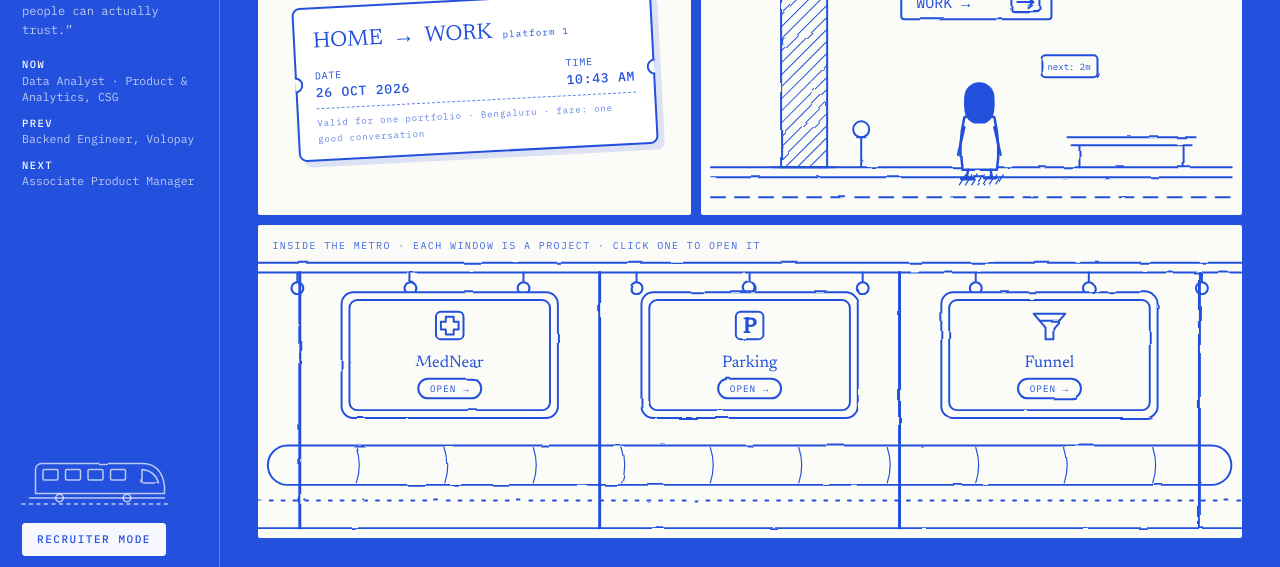
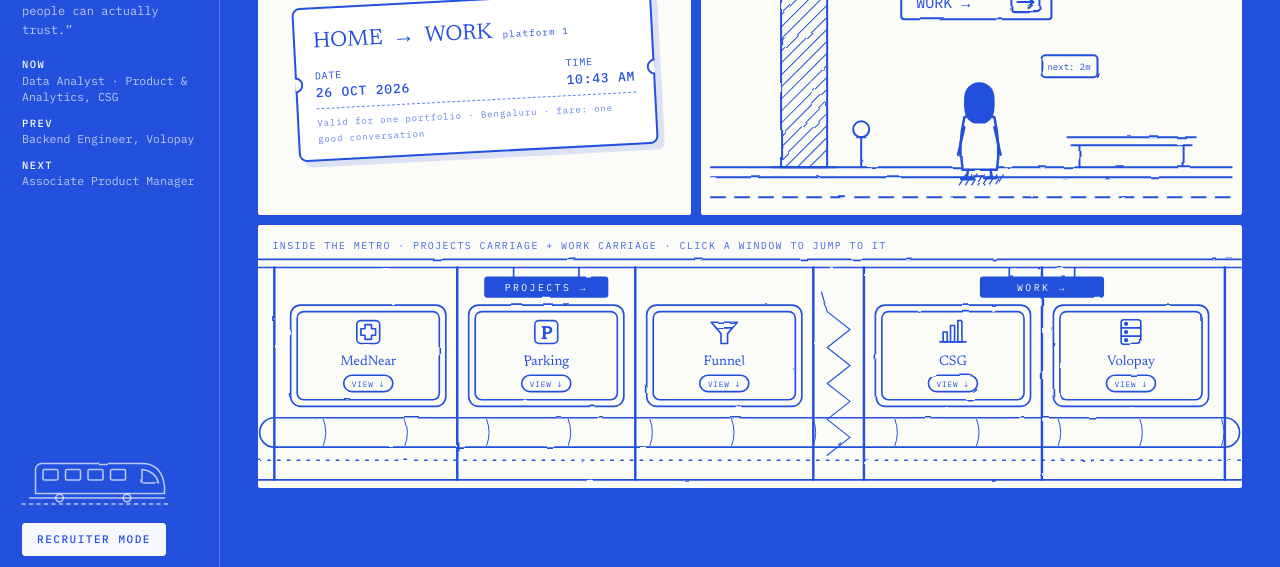
Before and after one commit to Akshita0R/Portfolio, a website: page site/index.html in a window 1280 px wide. Shown: the part 189-756 px from the top of the page. Drawn offline with Linux system fonts and the light colour scheme.

Commit message:
Train: Projects and Work carriages; windows scroll to and highlight their card

```diff
--- a/site/assets/app.js
+++ b/site/assets/app.js
@@ -60,9 +60,24 @@
     plat.classList.toggle("is-near", near);
   });
   plat.addEventListener("pointerleave", () => plat.classList.remove("is-chatting", "is-near", "has-dot"));
-  $('[data-art="train"]').insertAdjacentHTML("beforeend", Art.train(
-    projects.map((p) => ({ title: p.short || p.title, scene: p.scene, href: caseUrl(p) }))
-  ));
+  const win = (p) => ({ title: p.short || p.title, scene: p.scene, href: `#card-${p.id}` });
+  $('[data-art="train"]').insertAdjacentHTML("beforeend", Art.train([
+    { label: "PROJECTS", items: projects.map(win) },
+    { label: "WORK", items: roles.map(win) },
+  ]));
+  // A window click scrolls down to its card and highlights it.
+  $('[data-art="train"]').addEventListener("click", (e) => {
+    const a = e.target.closest("a[href^='#card-']");
+    if (!a) return;
+    e.preventDefault();
+    const card = document.getElementById(a.getAttribute("href").slice(1));
+    card.classList.add("is-in");
+    card.scrollIntoView({ behavior: matchMedia("(prefers-reduced-motion: reduce)").matches ? "auto" : "smooth", block: "center" });
+    card.classList.remove("is-flash");
+    void card.offsetWidth;
+    card.classList.add("is-flash");
+    track("section", "train-" + card.dataset.case);
+  });
 
   const ticket = $("[data-ticket]");
   $("[data-stamp]").innerHTML = `Validated<br>${today.slice(0, 6)}<br>${time}`;
@@ -137,7 +152,7 @@
   if (new URLSearchParams(location.search).get("mode") === "recruiter") setRecruiter(true, false);
 
   // Work cards
-  const card = (p) => `<a class="card reveal${p.wide ? " card--wide" : ""}" href="${caseUrl(p)}" data-case="${esc(p.id)}">
+  const card = (p) => `<a class="card reveal${p.wide ? " card--wide" : ""}" id="card-${esc(p.id)}" href="${caseUrl(p)}" data-case="${esc(p.id)}">
       <div class="card__art">${Art.scene(p.scene)}</div>
       <span class="card__more">View case study →</span>
       <div class="card__info" aria-hidden="true">${esc(p.intro.split(". ")[0])}.
--- a/site/assets/art.js
+++ b/site/assets/art.js
@@ -56,31 +56,45 @@ window.Art = (() => {
   };
 
   // Home panel: inside a metro coach. Each window is a project you can open.
-  const train = (windows) => {
-    const W = 1000, ww = 220, wh = 128, wy = 50, n = windows.length;
-    const gap = (W - n * ww) / (n + 1);
-    const xs = windows.map((_, i) => gap + i * (ww + gap));
-    const wins = windows.map((w, i) => {
-      const x = xs[i], cx = x + ww / 2;
-      return `<a href="${w.href}" class="art__link" aria-label="Open the ${w.title} case study">
-        <rect x="${x}" y="${wy}" width="${ww}" height="${wh}" rx="12" fill="var(--panel)" />
-        <rect x="${x + 8}" y="${wy + 8}" width="${ww - 16}" height="${wh - 16}" rx="8" />
-        <g transform="translate(${cx} ${wy + 34})">${icons[w.scene] || ""}</g>
-        <text x="${cx}" y="${wy + 76}" text-anchor="middle" font-size="17" fill="currentColor" stroke="none" font-family="Newsreader, Georgia, serif">${w.title}</text>
-        <rect x="${cx - 32}" y="${wy + 88}" width="64" height="20" rx="10" />
-        <text x="${cx}" y="${wy + 102}" text-anchor="middle" font-size="9.5" fill="currentColor" stroke="none" font-family="IBM Plex Mono, monospace" letter-spacing="1">OPEN →</text>
-      </a>`;
-    }).join("");
-    const poles = [gap / 2, ...xs.map((x) => x + ww + gap / 2)];
+  // `groups`: [{ label, items: [{ title, scene, href }] }], one carriage per group.
+  const train = (groups) => {
+    const ww = 190, wh = 124, wy = 76, gap = 28, edge = 40, gangway = 90;
+    let x = edge;
+    const parts = [], poles = [edge / 2];
+    groups.forEach((g, gi) => {
+      const start = x;
+      g.items.forEach((w, i) => {
+        const cx = x + ww / 2;
+        parts.push(`<a href="${w.href}" class="art__link" aria-label="Go to ${w.title}">
+          <rect x="${x}" y="${wy}" width="${ww}" height="${wh}" rx="12" fill="var(--panel)" />
+          <rect x="${x + 8}" y="${wy + 8}" width="${ww - 16}" height="${wh - 16}" rx="8" />
+          <g transform="translate(${cx} ${wy + 33})">${icons[w.scene] || ""}</g>
+          <text x="${cx}" y="${wy + 74}" text-anchor="middle" font-size="17" fill="currentColor" stroke="none" font-family="Newsreader, Georgia, serif">${w.title}</text>
+          <rect x="${cx - 30}" y="${wy + 86}" width="60" height="20" rx="10" />
+          <text x="${cx}" y="${wy + 100}" text-anchor="middle" font-size="9.5" fill="currentColor" stroke="none" font-family="IBM Plex Mono, monospace" letter-spacing="1">VIEW ↓</text>
+        </a>`);
+        x += ww;
+        if (i < g.items.length - 1) { poles.push(x + gap / 2); x += gap; }
+      });
+      const mid = (start + x) / 2, sw = 150;
+      parts.push(`<path d="M ${mid - 40} 30 v 12 M ${mid + 40} 30 v 12" /><rect x="${mid - sw / 2}" y="42" width="${sw}" height="24" rx="3" fill="currentColor" />
+        <text x="${mid}" y="59" text-anchor="middle" font-size="12" letter-spacing="3" fill="var(--panel)" stroke="none" font-family="IBM Plex Mono, monospace">${g.label} →</text>`);
+      if (gi < groups.length - 1) {
+        const gx = x + gangway / 2;
+        parts.push(`<path d="M ${x + 14} 30 V 290 M ${x + gangway - 14} 30 V 290" stroke-width="3" />
+          <path d="M ${x + 24} 60 ${lines(9, (k) => `L ${k % 2 ? gx + 14 : gx - 14} ${84 + k * 22}`)}" stroke-width="1.4" />`);
+        x += gangway;
+      } else poles.push(x + edge / 2);
+    });
+    const W = x + edge;
     return svg(`0 0 ${W} 300`, `
       <path d="M 0 20 H ${W} M 0 30 H ${W}" />
-      ${lines(9, (i) => `<path d="M ${40 + i * 115} 30 v 10 a 6 6 0 1 0 0.1 0" />`)}
-      ${poles.map((x) => `<path d="M ${x} 30 V 290" stroke-width="3" />`).join("")}
-      ${wins}
-      <path d="M 30 206 h 940 a 20 20 0 0 1 0 40 h -940 a 20 20 0 0 1 0 -40 Z" />
-      ${lines(10, (i) => `<path d="M ${100 + i * 90} 208 q 6 18 0 36" stroke-width="1.2" />`)}
-      <path d="M 0 290 H ${W}" /><path d="M 0 262 H ${W}" stroke-dasharray="3 9" />
-    `, "Inside a metro coach; each window is a project you can open");
+      ${poles.map((p) => `<path d="M ${p} 30 V 290" stroke-width="3" />`).join("")}
+      ${parts.join("")}
+      <path d="M 20 214 h ${W - 40} a 18 18 0 0 1 0 36 h -${W - 40} a 18 18 0 0 1 0 -36 Z" />
+      ${lines(Math.floor(W / 100), (i) => `<path d="M ${80 + i * 100} 216 q 6 16 0 32" stroke-width="1.2" />`)}
+      <path d="M 0 290 H ${W}" /><path d="M 0 266 H ${W}" stroke-dasharray="3 9" />
+    `, "Inside the metro: a Projects carriage and a Work carriage; each window jumps to that item");
   };
 
   // Project scenes ----------------------------------------------------------
--- a/site/assets/styles.css
+++ b/site/assets/styles.css
@@ -151,6 +151,9 @@ main { margin-left: var(--side); padding: 76px var(--gutter) 0; }
 @media (max-width: 640px) { .cards { grid-template-columns: 1fr; } .card__info { display: none; } }
 
 .work__sub { margin-top: 44px; }
+.card { scroll-margin-top: 90px; }
+.card.is-flash { animation: flash 1.6s ease; }
+@keyframes flash { 0%, 60% { box-shadow: 0 0 0 4px var(--white), 0 0 0 9px rgba(247, 248, 255, .35); } 100% { box-shadow: 0 0 0 0 transparent; } }
 .cards--roles .card { min-height: 240px; }
 
 /* about */
--- a/site/index.html
+++ b/site/index.html
@@ -48,7 +48,7 @@
           <p class="ticket-panel__after">Validated. <a href="#work">Next stop: work ↓</a></p>
         </div>
         <div class="panel panel--platform" data-art="platform"></div>
-        <div class="panel panel--wide" data-art="train"><span class="panel__caption">Inside the metro · each window is a project · click one to open it</span></div>
+        <div class="panel panel--wide" data-art="train"><span class="panel__caption">Inside the metro · Projects carriage + Work carriage · click a window to jump to it</span></div>
       </div>
     </section>
 
@@ -62,7 +62,7 @@
         <div>
           <p class="kicker">Projects</p>
           <div class="cards" data-cards></div>
-          <p class="kicker work__sub">Experience · what I did in my roles</p>
+          <p class="kicker work__sub">Work · roles I've held</p>
           <div class="cards cards--roles" data-roles-cards></div>
         </div>
       </div>
```
